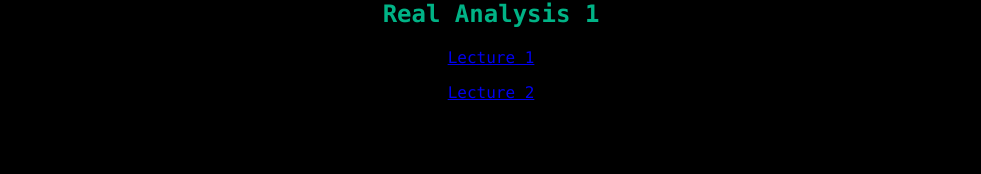
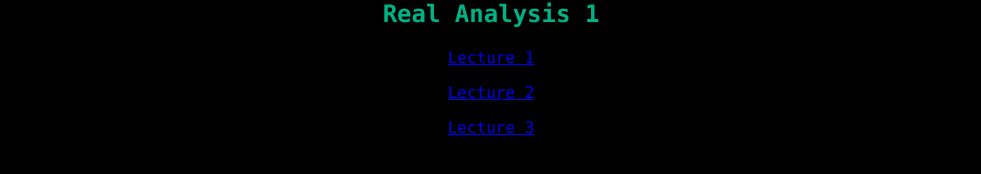
Before and after one commit to tnt2113/tnt2113.github.io, a Jekyll site: the page courses/index.html, which Jekyll copies as it is, in a window 1280 px wide. Shown: the part 148-322 px from the top of the page, without its empty margins (149-1130 px from the left). Built offline with Jekyll 4.4.1, drawn with Linux system fonts in a browser that asks for light colours.

Commit message:
course index

```diff
--- a/courses/index.html
+++ b/courses/index.html
@@ -11,6 +11,6 @@
   <h2 class="post-title">Real Analysis 1</h2>
     <p><a href="real_analysis_327_Lecture_1.html">Lecture 1</a></p>
     <p><a href="real_analysis_327_Lecture_2.html">Lecture 2</a></p>
-
+    <p><a href="real_analysis_327_Lecture_3.html">Lecture 3</a></p>
 </body>
 </html>
```
